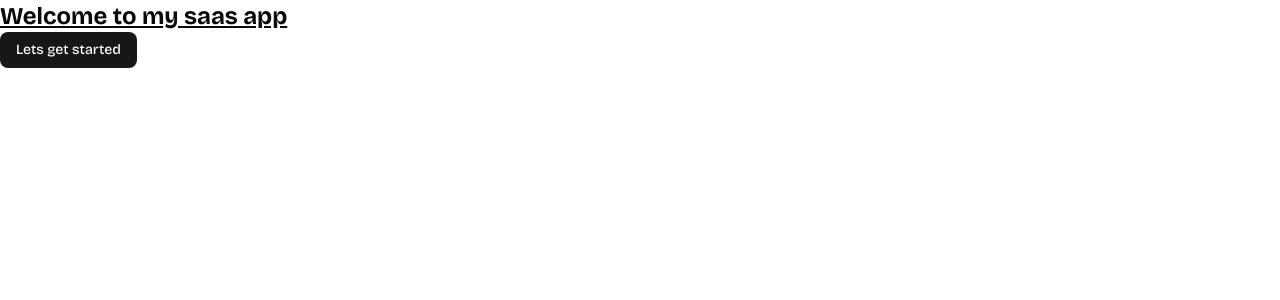
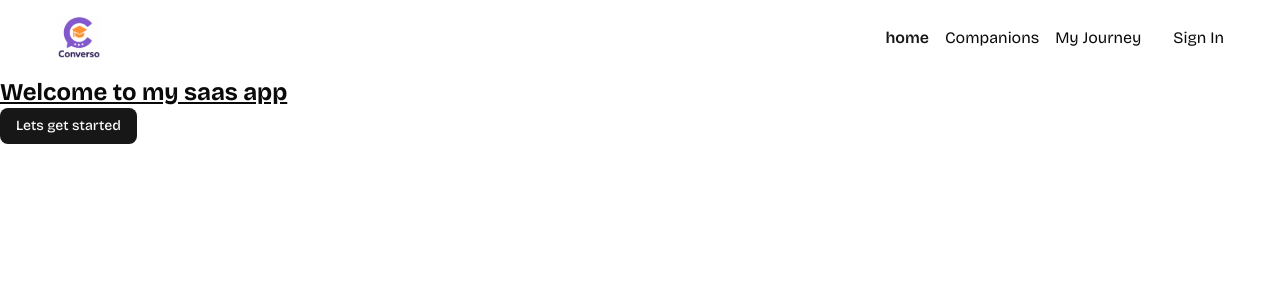
Before and after one commit to ialibanadeem/SaaS-app, a Next.js app: page / in a window 1280 px wide. Shown: the top 300 px of the page. Built offline with nearby package versions, Linux system fonts and the light colour scheme.

Commit message:
implement navbar

```diff
--- a/app/layout.tsx
+++ b/app/layout.tsx
@@ -1,6 +1,7 @@
 import type { Metadata } from "next";
 import { Bricolage_Grotesque } from "next/font/google";
 import "./globals.css";
+import Navbar from "@/components/Navbar";
 
 const bricolage = Bricolage_Grotesque({
   variable: "--font-bricolage",
@@ -19,7 +20,10 @@
 }>) {
   return (
     <html lang="en">
-      <body className={`${bricolage.variable} antialiased`}>{children}</body>
+      <body className={`${bricolage.variable} antialiased`}>
+          <Navbar />
+          {children}
+        </body>
     </html>
   );
 }
--- /dev/null
+++ b/components/NavItems.tsx
@@ -0,0 +1,31 @@
+"use client";
+
+import Link from "next/link";
+import { usePathname } from "next/navigation";
+import {cn} from "@/lib/utils";
+
+const navItems = [
+  { label: "home", href: "/" },
+  { label: "Companions", href: "/companions" },
+  { label: "My Journey", href: "my-journey" },
+];
+
+const NavItems = () => {
+  const pathname = usePathname();
+
+  return (
+    <nav className="flex items-center gap-4">
+      {navItems.map(({ label, href }) => (
+        <Link
+           href={href}
+           key={label}
+           className={cn(pathname === href && 'text-primary font-semibold')}
+           >
+          {label}
+        </Link>
+      ))}
+    </nav>
+  );
+};
+
+export default NavItems;
--- /dev/null
+++ b/components/Navbar.tsx
@@ -0,0 +1,27 @@
+import React from 'react'
+import Link from 'next/link'
+import Image from 'next/image'
+import NavItems from './NavItems'
+
+const Navbar = () => {
+  return (
+    <nav className='navbar'>
+        <Link href="/">
+           <div className='flex items-center gap-2.5 cursor-pointer'>
+            <Image src="/images/logo.svg"
+                alt="logo"
+                width={46}
+                height={44}
+                />
+           </div>
+        </Link>
+        <div className='flex items-center gap-8'>
+            <NavItems />
+            <p>Sign In</p>
+
+        </div>
+    </nav>
+  )
+}
+
+export default Navbar
```
